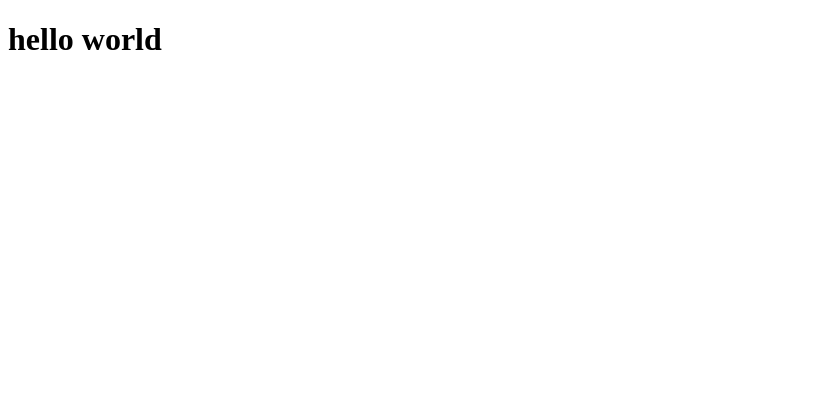
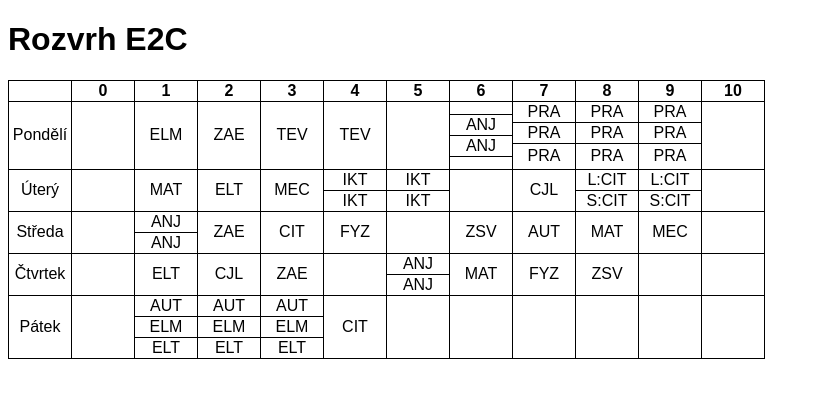
Before and after one commit to pslib-cz/2023-p2a-web-html-table-rozvrh-JsemHarry7, a plain HTML site: page index.html in a window 1280 px wide. Shown: the whole page, without its empty margins (0-820 px from the left). Drawn offline with Linux system fonts and the light colour scheme.

Commit message:
to je picovina
mohlo by to vypadat lip, ale jeste pul hodiny a skocil bych z mostu🤪🤪🤪

```diff
--- a/index.html
+++ b/index.html
@@ -1,11 +1,200 @@
 <!DOCTYPE html>
 <html lang="en">
-<head>
-            <meta charset="UTF-8">
-            <meta name="viewport" content="width=<device-width>, initial-scale=1.0">
-            <title>Document</title>
-</head>
-<body>
-            <h1>hello world</h1>
-</body>
+  <head>
+    <meta charset="UTF-8" />
+    <meta name="viewport" content="width=<device-width>, initial-scale=1.0" />
+    <title>Rozvrh E2C</title>
+  </head>
+  <body>
+    <h1>Rozvrh E2C</h1>
+    <table>
+      <thead>
+        <tr>
+          <th></th>
+          <th>0</th>
+          <th>1</th>
+          <th>2</th>
+          <th>3</th>
+          <th>4</th>
+          <th>5</th>
+          <th>6</th>
+          <th>7</th>
+          <th>8</th>
+          <th>9</th>
+          <th>10</th>
+        </tr>
+      </thead>
+      <tbody>
+        <tr>
+          <td rowspan="12">Pondělí</td>
+          <td rowspan="12"></td>
+          <td rowspan="12">ELM</td>
+          <td rowspan="12">ZAE</td>
+          <td rowspan="12">TEV</td>
+          <td rowspan="12">TEV</td>
+          <td rowspan="12"></td>
+          <td rowspan="2"></td>
+          <td rowspan="4">PRA</td>
+          <td rowspan="4">PRA</td>
+          <td rowspan="4">PRA</td>
+          <td rowspan="12"></td>
+        </tr>
+        <tr></tr>
+        <tr>
+            <td rowspan="4">ANJ</td>
+        </tr>
+        <tr></tr>
+        <tr>
+            <td rowspan="4">PRA</td>
+            <td rowspan="4">PRA</td>
+            <td rowspan="4">PRA</td>
+        </tr>
+        <tr></tr>
+        <tr>
+            <td rowspan="4">ANJ</td>
+        </tr>
+        <tr></tr>
+        <tr>
+            <td rowspan="4">PRA</td>
+            <td rowspan="4">PRA</td>
+            <td rowspan="4">PRA</td>
+        </tr>
+        <tr></tr>
+        <tr>
+            <td rowspan="2"></td>
+        </tr>
+        <tr></tr>
+        <tr>
+            <td rowspan="12">Úterý</td>
+            <td rowspan="12"></td>
+            <td rowspan="12">MAT</td>
+            <td rowspan="12">ELT</td>
+            <td rowspan="12">MEC</td>
+            <td rowspan="6">IKT</td>
+            <td rowspan="6">IKT</td>
+            <td rowspan="12"></td>
+            <td rowspan="12">CJL</td>
+            <td rowspan="6">L:CIT</td>
+            <td rowspan="6">L:CIT</td>
+            <td rowspan="12"></td>
+        </tr>
+        <tr></tr>
+        <tr></tr>
+        <tr></tr>
+        <tr></tr>
+        <tr></tr>
+        <tr>
+            <td rowspan="6">IKT</td>
+            <td rowspan="6">IKT</td>
+            <td rowspan="6">S:CIT</td>
+            <td rowspan="6">S:CIT</td>
+        </tr>
+        <tr></tr>
+        <tr></tr>
+        <tr></tr>
+        <tr></tr>
+        <tr></tr>
+        <tr>
+            <td rowspan="12">Středa</td>
+            <td rowspan="12"></td>
+            <td rowspan="6">ANJ</td>
+            <td rowspan="12">ZAE</td>
+            <td rowspan="12">CIT</td>
+            <td rowspan="12">FYZ</td>
+            <td rowspan="12"></td>
+            <td rowspan="12">ZSV</td>
+            <td rowspan="12">AUT</td>
+            <td rowspan="12">MAT</td>
+            <td rowspan="12">MEC</td>
+            <td rowspan="12"></td>
+        </tr>
+        <tr></tr>
+        <tr></tr>
+        <tr></tr>
+        <tr></tr>
+        <tr></tr>
+        <tr>
+            <td rowspan="6">ANJ</td>
+        </tr>
+        <tr></tr>
+        <tr></tr>
+        <tr></tr>
+        <tr></tr>
+        <tr></tr>
+        <tr>
+            <td rowspan="12">Čtvrtek</td>
+            <td rowspan="12"></td>
+            <td rowspan="12">ELT</td>
+            <td rowspan="12">CJL</td>
+            <td rowspan="12">ZAE</td>
+            <td rowspan="12"></td>
+            <td rowspan="6">ANJ</td>
+            <td rowspan="12">MAT</td>
+            <td rowspan="12">FYZ</td>
+            <td rowspan="12">ZSV</td>
+            <td rowspan="12"></td>
+        </tr>
+        <tr></tr>
+        <tr></tr>
+        <tr></tr>
+        <tr></tr>
+        <tr></tr>
+        <tr>
+            <td rowspan="6">ANJ</td>
+        </tr>
+        <tr></tr>
+        <tr></tr>
+        <tr></tr>
+        <tr></tr>
+        <tr></tr>
+        <tr>
+            <td rowspan="12">Pátek</td>
+            <td rowspan="12"></td>
+            <td rowspan="4">AUT</td>
+            <td rowspan="4">AUT</td>
+            <td rowspan="4">AUT</td>
+            <td rowspan="12">CIT</td>
+            <td rowspan="12"></td>
+            <td rowspan="12"></td>
+            <td rowspan="12"></td>
+            <td rowspan="12"></td>
+            <td rowspan="12"></td>
+            <td rowspan="12"></td>
+        </tr>
+        <tr></tr>
+        <tr></tr>
+        <tr></tr>
+        <tr>
+            <td rowspan="4">ELM</td>
+            <td rowspan="4">ELM</td>
+            <td rowspan="4">ELM</td>
+        </tr>
+        <tr></tr>
+        <tr></tr>
+        <tr></tr>
+        <tr>
+            <td rowspan="4">ELT</td>
+            <td rowspan="4">ELT</td>
+            <td rowspan="4">ELT</td>
+        </tr>
+        <tr></tr>
+        <tr></tr>
+        <tr></tr>
+      </tbody>
+    </table>
+  </body>
+  <style>
+    table, th, td {
+      border: 1px solid black;
+      border-collapse: collapse;
+    }
+    td {
+        width: 60px;
+        height: 10px;
+        text-align: center;
+    }
+    * {
+        font-family: Arial, Helvetica, sans-serif;
+    }
+  </style>
 </html>
```
